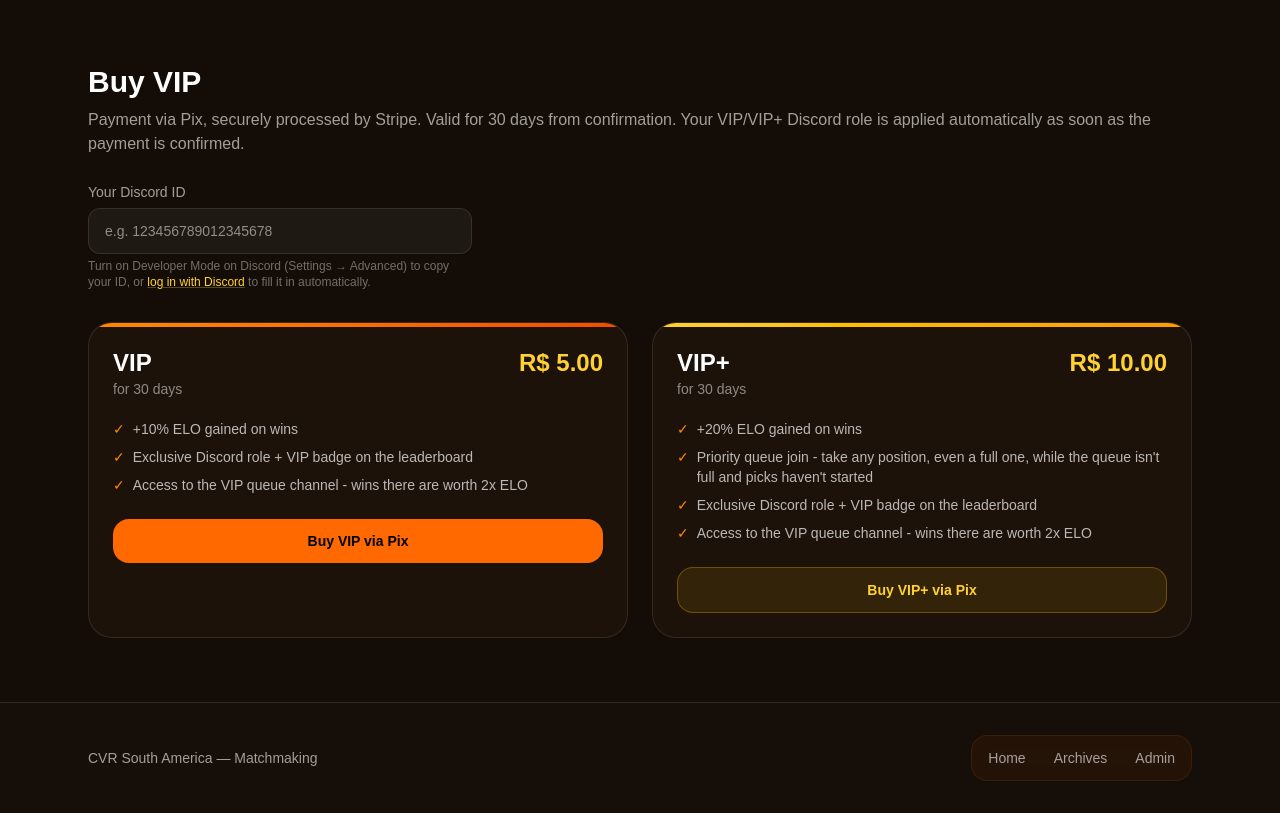
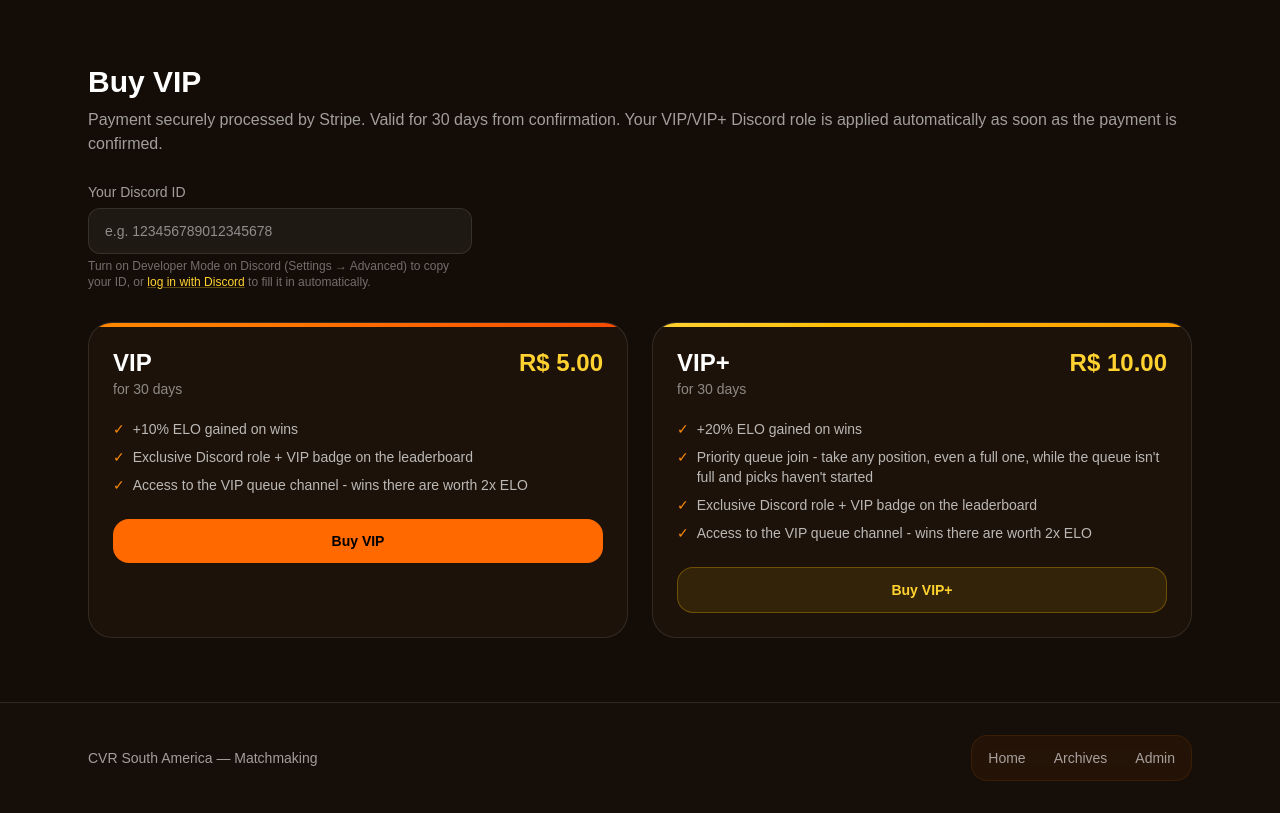
Before and after one commit to andreandersonmf/cvr-sa-site, a Next.js app: page /matchmaking in a window 1280 px wide. Shown: the part 697-1510 px from the top of the page. Built offline with nearby package versions, Linux system fonts and the light colour scheme; no server answers.

Commit message:
removed pix things

```diff
--- a/app/matchmaking/page.tsx
+++ b/app/matchmaking/page.tsx
@@ -251,7 +251,7 @@ export default function MatchmakingPage() {
         <section id="vip" className="mt-16">
           <h2 className="text-3xl font-black">Buy VIP</h2>
           <p className="mt-2 text-white/60">
-            Payment via Pix, securely processed by Stripe. Valid for 30 days from confirmation.
+            Payment securely processed by Stripe. Valid for 30 days from confirmation.
             Your VIP/VIP+ Discord role is applied automatically as soon as the payment is confirmed.
           </p>
 
@@ -302,7 +302,7 @@ export default function MatchmakingPage() {
                       : "bg-orange-500 text-black hover:brightness-110"
                   }`}
                 >
-                  {loadingTier === tier.key ? "Redirecting..." : `Buy ${tier.name} via Pix`}
+                  {loadingTier === tier.key ? "Redirecting..." : `Buy ${tier.name}`}
                 </button>
               </div>
             ))}
```
